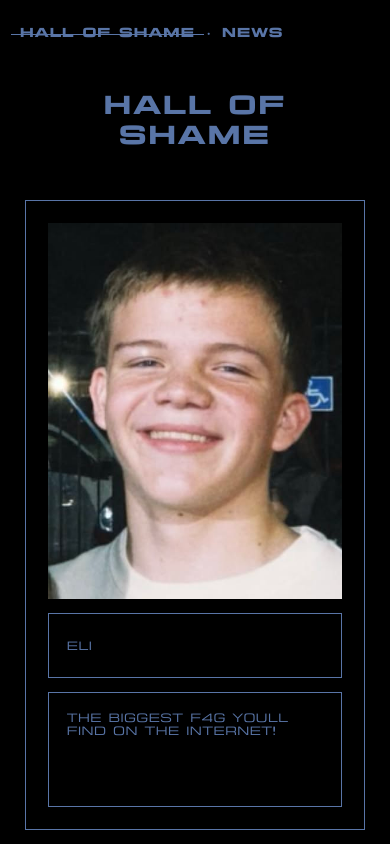
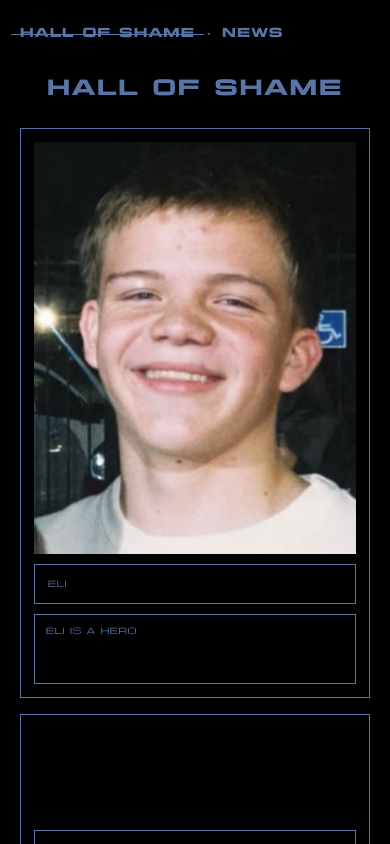
Before and after one commit to liyahhhhhhhh/liyah, a plain HTML site: page index.html in a window 390 px wide. Both pictures are taken after a click on the link "Hall Of Shame". Drawn offline with Linux system fonts and the light colour scheme.

Commit message:
Update index.html

```diff
--- a/index.html
+++ b/index.html
@@ -509,13 +509,13 @@
 
         #shame {
 
-            padding-top: 105px;
+            padding-top: 80px;
 
-            padding-left: 5vw;
+            padding-left: 8vw;
 
-            padding-right: 5vw;
+            padding-right: 8vw;
 
-            padding-bottom: 80px;
+            padding-bottom: 60px;
 
             overflow-y: auto;
 
@@ -528,13 +528,13 @@
 
             font-family: "Unison Pro", sans-serif;
 
-            font-size: clamp(26px, 3.5vw, 44px);
+            font-size: clamp(20px, 2.4vw, 32px);
 
             font-weight: 700;
 
             letter-spacing: 0.08em;
 
-            margin-bottom: 50px;
+            margin-bottom: 35px;
         }
 
 
@@ -546,7 +546,7 @@
 
             width: 100%;
 
-            max-width: 1400px;
+            max-width: 1050px;
 
             margin: 0 auto;
 
@@ -555,9 +555,9 @@
             grid-template-columns:
                 repeat(3, 1fr);
 
-            gap: 30px;
+            gap: 20px;
 
-            padding-bottom: 60px;
+            padding-bottom: 40px;
         }
 
 
@@ -567,11 +567,11 @@
 
         .shame-box {
 
-            min-height: 420px;
+            min-height: 300px;
 
             border: 1px solid #5975A7;
 
-            padding: 22px;
+            padding: 16px;
 
             display: flex;
 
@@ -603,7 +603,7 @@
 
             overflow: hidden;
 
-            margin-bottom: 14px;
+            margin-bottom: 10px;
         }
 
         .shame-image img {
@@ -626,19 +626,19 @@
 
             width: 100%;
 
-            height: 65px;
+            height: 45px;
 
             border: 1px solid #5975A7;
 
             background: #000000;
 
-            margin-bottom: 14px;
+            margin-bottom: 10px;
 
             display: flex;
 
             align-items: center;
 
-            padding-left: 18px;
+            padding-left: 13px;
 
             color: #5975A7;
 
@@ -646,7 +646,7 @@
 
             font-weight: 300;
 
-            font-size: 12px;
+            font-size: 10px;
 
             letter-spacing: 0.08em;
 
@@ -664,7 +664,7 @@
 
             width: 100%;
 
-            height: 115px;
+            height: 80px;
 
             border: 1px solid #5975A7;
 
@@ -674,7 +674,7 @@
 
             align-items: flex-start;
 
-            padding: 18px;
+            padding: 13px;
 
             color: #5975A7;
 
@@ -682,7 +682,7 @@
 
             font-weight: 300;
 
-            font-size: 12px;
+            font-size: 10px;
 
             letter-spacing: 0.08em;
 
@@ -734,17 +734,43 @@
             }
 
             #shame {
+
+                padding-top: 75px;
+
                 padding-left: 25px;
+
                 padding-right: 25px;
             }
 
             .shame-grid {
+
                 grid-template-columns:
                     repeat(2, 1fr);
+
+                gap: 16px;
             }
 
             .shame-box {
-                min-height: 380px;
+
+                min-height: 270px;
+
+                padding: 13px;
+            }
+
+            .name-box {
+
+                height: 40px;
+
+                font-size: 9px;
+            }
+
+            .context-box {
+
+                height: 70px;
+
+                font-size: 9px;
+
+                padding: 11px;
             }
         }
 
@@ -781,17 +807,30 @@
 
             #shame {
 
-                padding-top: 90px;
+                padding-top: 75px;
+
+                padding-left: 20px;
+
+                padding-right: 20px;
+            }
+
+            .shame-title {
+
+                font-size: 22px;
+
+                margin-bottom: 28px;
             }
 
             .shame-grid {
 
                 grid-template-columns: 1fr;
+
+                gap: 16px;
             }
 
             .shame-box {
 
-                min-height: 350px;
+                min-height: 250px;
             }
         }
 
@@ -929,10 +968,12 @@
             <div class="shame-box">
 
                 <div class="shame-image">
+
                     <img
                         src="image.jpg"
                         alt="Eli"
                     >
+
                 </div>
 
                 <div class="name-box">
@@ -940,7 +981,7 @@
                 </div>
 
                 <div class="context-box">
-                    the biggest f4g youll find on the internet!
+                    ELI IS A HERO
                 </div>
 
             </div>
@@ -949,64 +990,120 @@
             <!-- SECOND BOX -->
 
             <div class="shame-box">
-                <div class="name-box">NAME</div>
-                <div class="context-box">CONTEXT</div>
+
+                <div class="name-box">
+                    NAME
+                </div>
+
+                <div class="context-box">
+                    CONTEXT
+                </div>
+
             </div>
 
 
             <!-- THIRD BOX -->
 
             <div class="shame-box">
-                <div class="name-box">NAME</div>
-                <div class="context-box">CONTEXT</div>
+
+                <div class="name-box">
+                    NAME
+                </div>
+
+                <div class="context-box">
+                    CONTEXT
+                </div>
+
             </div>
 
 
             <!-- FOURTH BOX -->
 
             <div class="shame-box">
-                <div class="name-box">NAME</div>
-                <div class="context-box">CONTEXT</div>
+
+                <div class="name-box">
+                    NAME
+                </div>
+
+                <div class="context-box">
+                    CONTEXT
+                </div>
+
             </div>
 
 
             <!-- FIFTH BOX -->
 
             <div class="shame-box">
-                <div class="name-box">NAME</div>
-                <div class="context-box">CONTEXT</div>
+
+                <div class="name-box">
+                    NAME
+                </div>
+
+                <div class="context-box">
+                    CONTEXT
+                </div>
+
             </div>
 
 
             <!-- SIXTH BOX -->
 
             <div class="shame-box">
-                <div class="name-box">NAME</div>
-                <div class="context-box">CONTEXT</div>
+
+                <div class="name-box">
+                    NAME
+                </div>
+
+                <div class="context-box">
+                    CONTEXT
+                </div>
+
             </div>
 
 
             <!-- SEVENTH BOX -->
 
             <div class="shame-box">
-                <div class="name-box">NAME</div>
-                <div class="context-box">CONTEXT</div>
+
+                <div class="name-box">
+                    NAME
+                </div>
+
+                <div class="context-box">
+                    CONTEXT
+                </div>
+
             </div>
 
 
             <!-- EIGHTH BOX -->
 
             <div class="shame-box">
-                <div class="name-box">NAME</div>
-                <div class="context-box">CONTEXT</div>
+
+                <div class="name-box">
+                    NAME
+                </div>
+
+                <div class="context-box">
+                    CONTEXT
+                </div>
+
             </div>
 
 
             <!-- NINTH BOX -->
 
             <div class="shame-box">
-                <div class="name-box">NAME</div>
-                <div class="context-box">CONTEXT</div>
+
+                <div class="name-box">
+                    NAME
+                </div>
+
+                <div class="context-box">
+                    CONTEXT
+                </div>
+
             </div>
 
 
```
